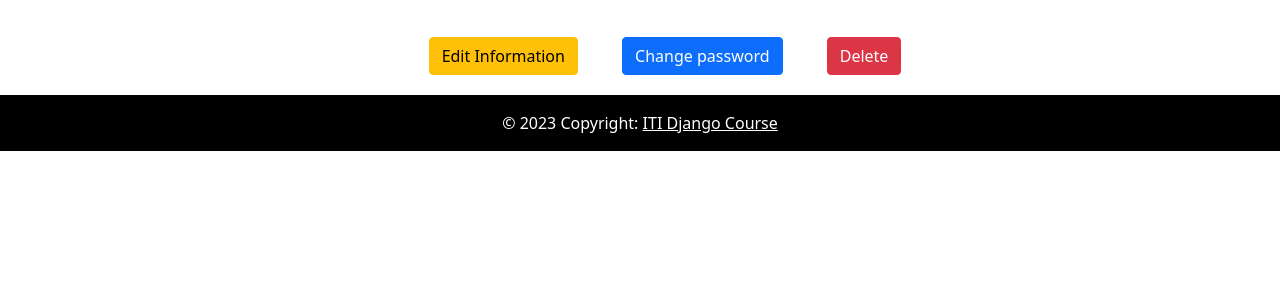
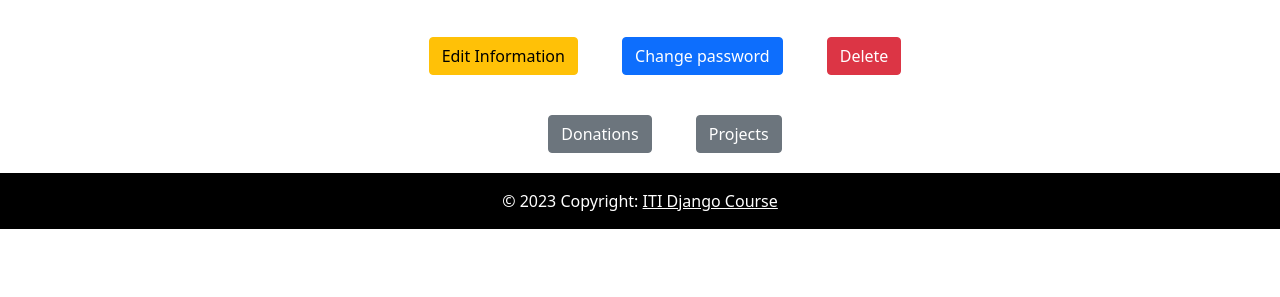
Before and after one commit to Mustafa-Badr98/django-Crowd-Funding-Web-app, a Django app: page /accounts/profile/view/ in a window 1280 px wide. Shown: the part 503-800 px from the top of the page. Run offline with Django 4.2, Linux system fonts and the light colour scheme; the visitor is signed in with stand-in values (Sample User, id 1); some libraries are stand-ins or nearby versions.

Commit message:
added 2 buttons for donations and projects

```diff
--- a/crowd_funding/templates/accounts/profile_detail.html
+++ b/crowd_funding/templates/accounts/profile_detail.html
@@ -29,6 +29,10 @@
             <a class="btn btn-primary" aria-current="page" href="{% url 'password_change' %}" style="margin: 20px;">Change password</a>
             <a class="btn btn-danger" aria-current="page" href="{% url 'profile_delete'%}" style="margin: 20px;">Delete</a>
         </div>
+        <div class="text-center">
+            <a class="btn btn-secondary" aria-current="page" href="#" style="margin: 20px;">Donations</a>
+            <a class="btn btn-secondary" aria-current="page" href="#" style="margin: 20px;">Projects</a>
+        </div>
     </form>
     <script src="{% static 'accounts/js/script.js'%}"></script>
 {% endblock content %}
```
Also changed, not shown: crowd_funding/media/flag-palestine-wallpaper-preview.png (added).
